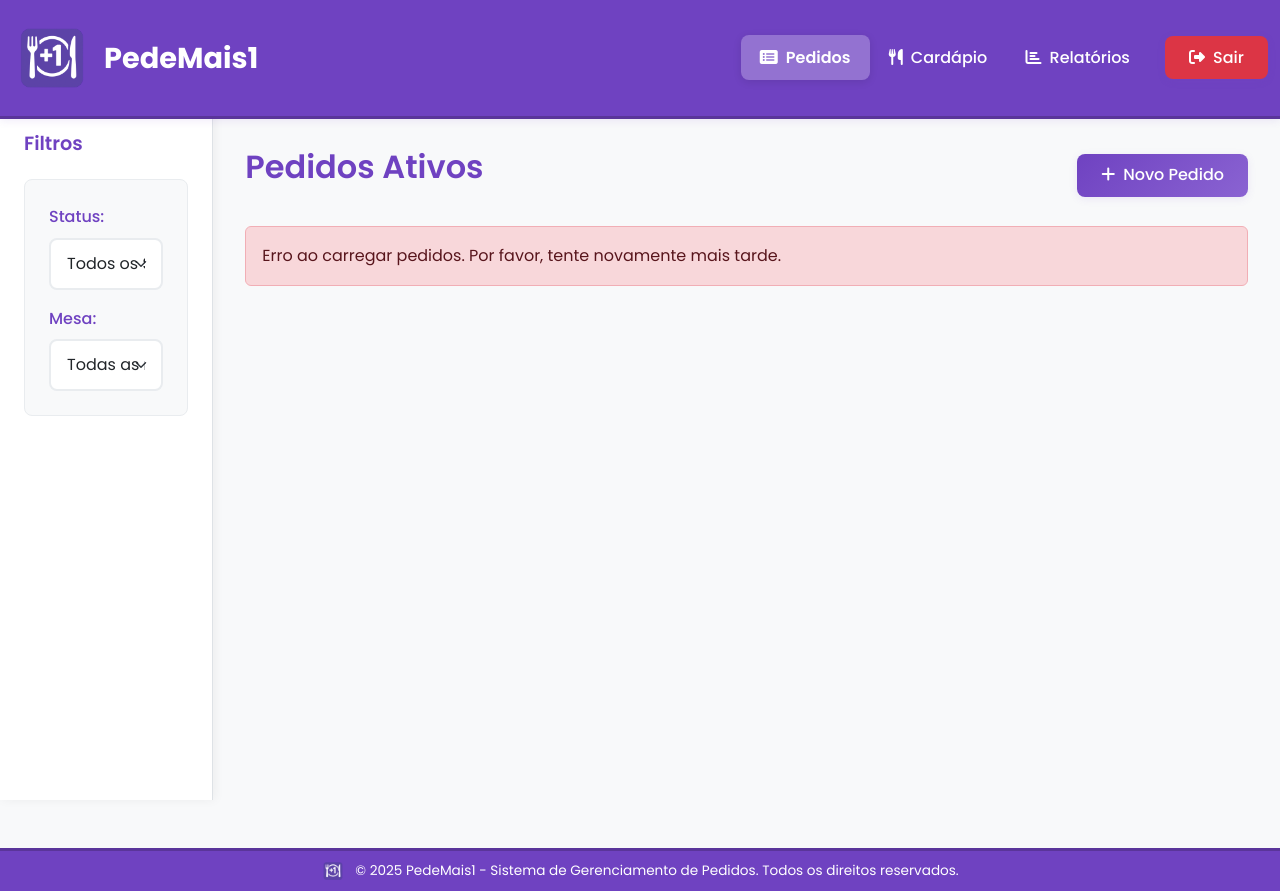
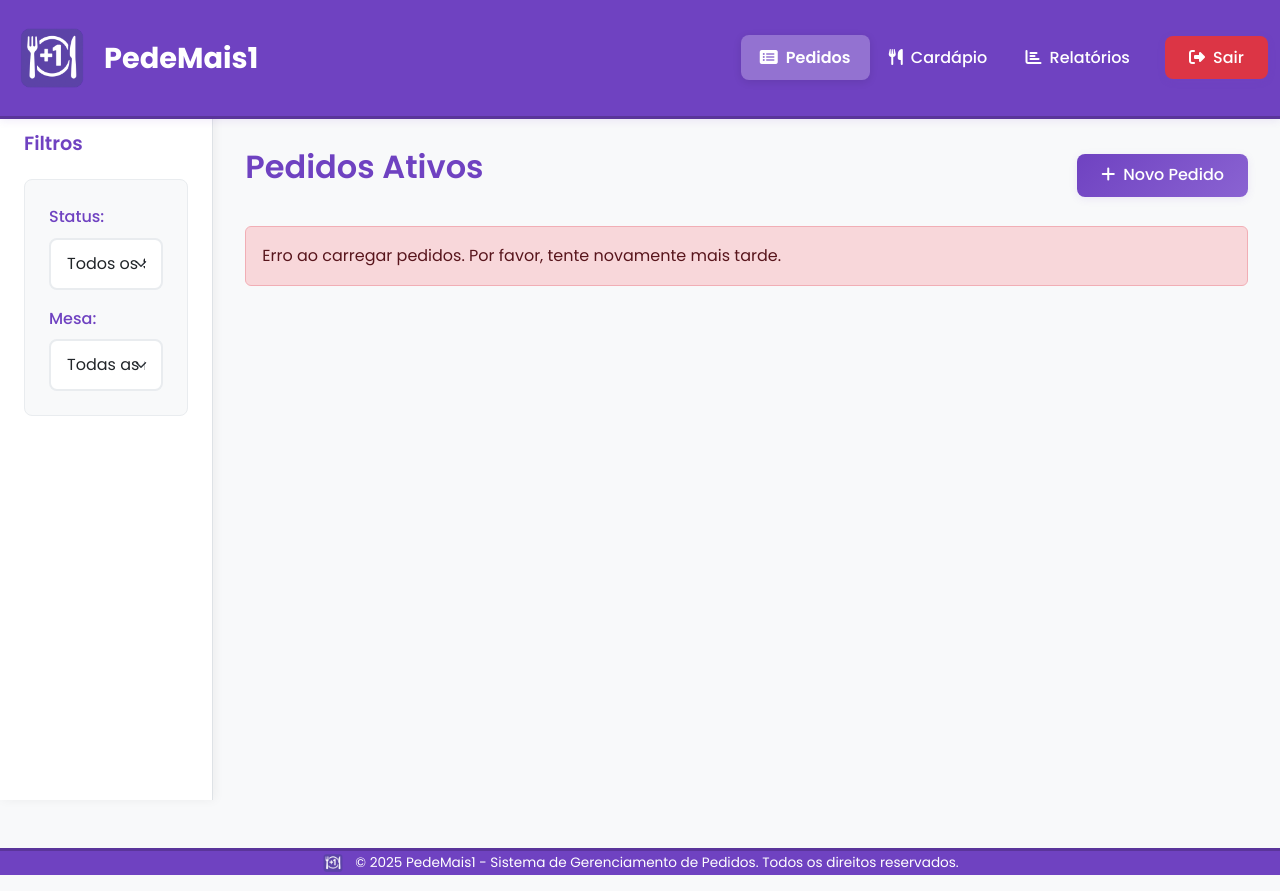
Before and after one commit to marquesvinicius/PedeMais1, a website with bundled scripts: page view/pages/pedidos.html in a window 1280 px wide. Built offline with nearby package versions, Linux system fonts and the light colour scheme; no server answers; sample sign-in values are in the browser's storage.

Commit message:
Breve correcao no padding do footer

```diff
--- a/assets/css/styles.css
+++ b/assets/css/styles.css
@@ -559,7 +559,7 @@ footer {
 }
 
 /* Footer das páginas internas (pedidos, cardápio, relatórios) */
-footer.mt-5 {
+footer.mt-0 {
     padding: .5rem 0;
 }
 
```
